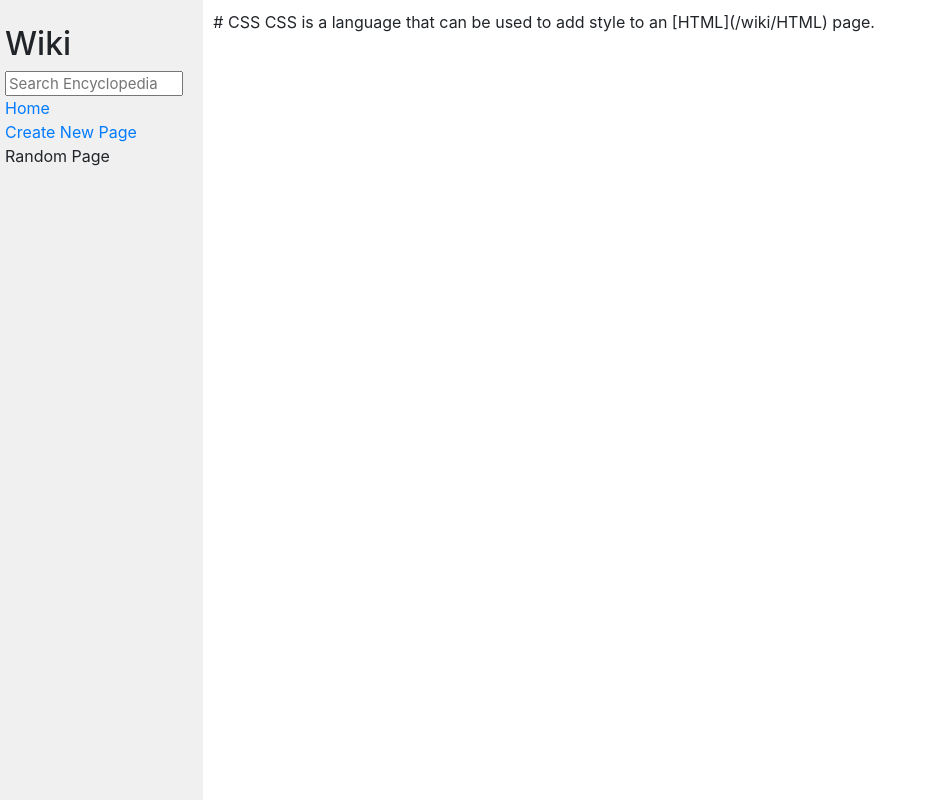
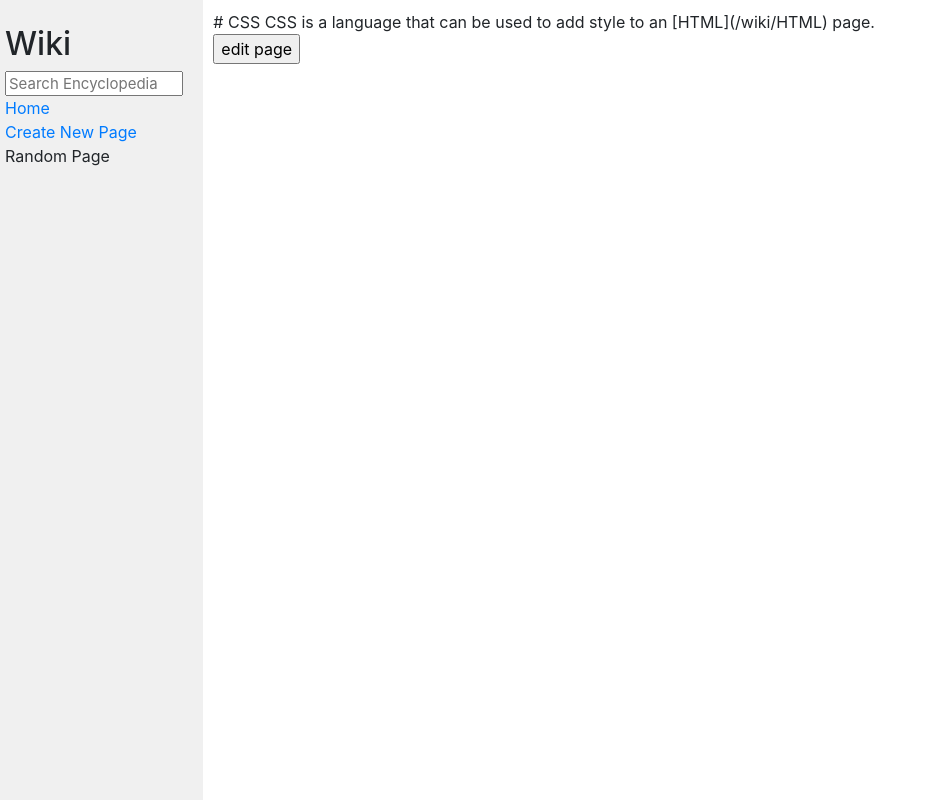
Before and after one commit to Damageddream/wiki, a Django app: page /wiki/CSS in a window 1280 px wide. Shown: the whole page, without its empty margins (0-932 px from the left). Run offline with Django 3.2, Linux system fonts and the light colour scheme; some libraries are stand-ins or nearby versions.

Commit message:
finished new page working on edit page

```diff
--- a/wiki/encyclopedia/templates/encyclopedia/entry.html
+++ b/wiki/encyclopedia/templates/encyclopedia/entry.html
@@ -8,4 +8,12 @@
 
     {{display_entry}}
 
+    <div>
+        <form action = "{% url 'wiki:edit' %}" method="GET">
+            {% csrf_token %}
+            <input type="hidden" name="entry_name" value = "{{entry_name}}">
+            <input type="submit" value="edit page">
+        </form>
+    </div>
+
 {% endblock %}
--- a/wiki/encyclopedia/urls.py
+++ b/wiki/encyclopedia/urls.py
@@ -7,5 +7,6 @@ urlpatterns = [
     path("", views.index, name="index"),
     path("wiki/<str:entry_name>", views.entry, name="entry"),
     path("/", views.query, name="query"),
-    path("new_page", views.new_page, name="new_page")
+    path("new_page", views.new_page, name="new_page"),
+    path("edit", views.edit, name="edit")
 ]
--- a/wiki/encyclopedia/views.py
+++ b/wiki/encyclopedia/views.py
@@ -8,9 +8,16 @@ from django.http import Http404, HttpResponseRedirect
 
 from django.urls import reverse
 
+from django.contrib import messages
+
+
+
 class NewPageForm(forms.Form):
     new_page_title = forms.CharField(label="New Page title")
     new_page_text = forms.CharField(widget=forms.Textarea)
+
+class EditForm(forms.Form):
+    edited_text = forms.CharField(widget=forms.Textarea)
 
 
 
@@ -48,10 +55,13 @@ def new_page(request):
         form = NewPageForm(request.POST)
         if form.is_valid():
             new_page_title = form.cleaned_data["new_page_title"]
-            print(type(new_page_title))
+            if new_page_title in util.list_entries():
+                messages.error(request, "entry with that title already exists")
+                return HttpResponseRedirect(reverse("wiki:new_page"))
             new_page_text = form.cleaned_data["new_page_text"]
             util.save_entry(new_page_title, new_page_text)
-            return HttpResponseRedirect(reverse("wiki:entry", args= f"{new_page_title}"))
+            return HttpResponseRedirect(reverse("wiki:entry", kwargs= {'entry_name':new_page_title}))
+
 
         else:
             return render(request, "encyclopedia/new_page.html",{
@@ -60,3 +70,26 @@ def new_page(request):
     return render(request, "encyclopedia/new_page.html", {
         "form":NewPageForm()
     })
+
+def edit(request):
+    edit_title = request.GET.get("entry_name")
+    print(edit_title)
+    if request.method == "POST":
+        print(edit_title)
+        form = EditForm(request.POST)
+        if form.is_valid():
+            edited_text = form.cleaned_data["edited_text"]
+            util.save_entry(edit_title, edited_text)
+            return HttpResponseRedirect(reverse("wiki:entry", kwargs= {'entry_name':edit_title}))
+        else:
+            return render(request, "encyclopedia/edit.html", {
+                "form":form
+            })
+
+
+
+
+    return render(request, "encyclopedia/edit.html",{
+        "form":EditForm()
+
+    })
```
Also changed, not shown: wiki/encyclopedia/templates/encyclopedia/edit.html (added, +15 -0 lines), wiki/encyclopedia/templates/encyclopedia/new_page.html (+8 -0 lines), wiki/entries/ab.md (deleted, +0 -1 lines), wiki/entries/None.md (renamed from wiki/entries/ac.md), wiki/entries/To Edit.md (added).
